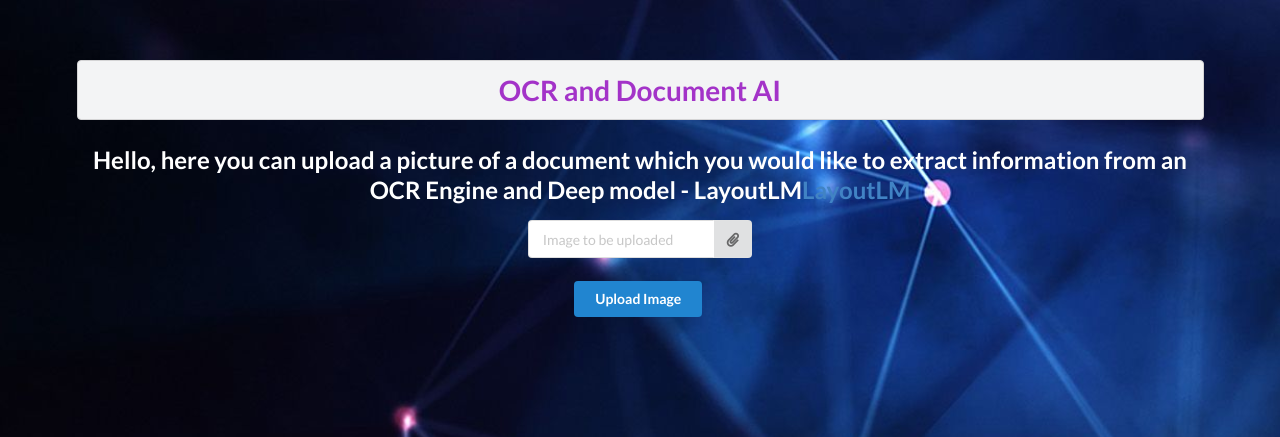
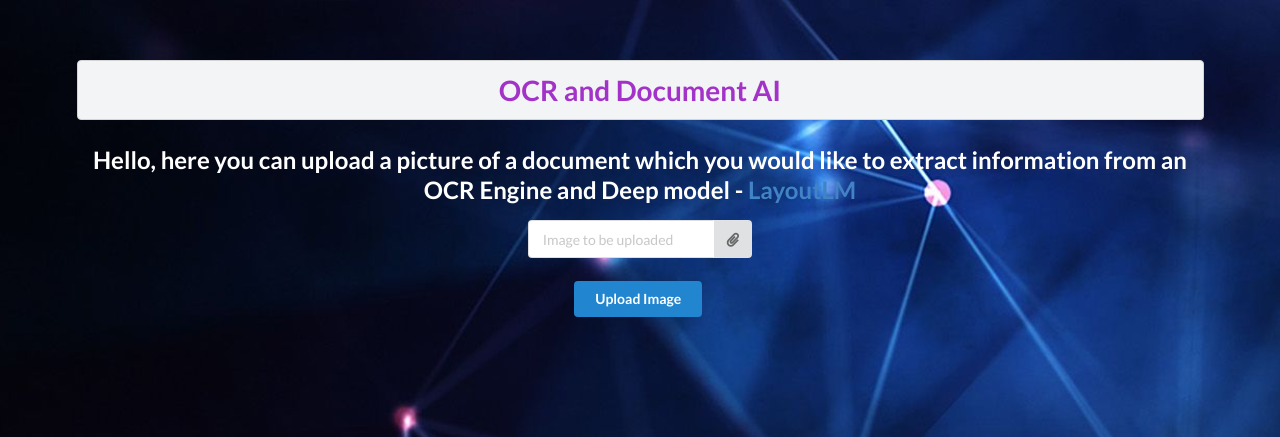
Before and after one commit to b-yogesh/OCR-FastAPI, a Python web app: template ocr-app/templates/index.html in a window 1280 px wide. Shown: the top 437 px of the page. Run offline with Jinja, Linux system fonts and the light colour scheme; the template is opened without the code that fills it, so the values that code supplies are empty; some libraries are stand-ins or nearby versions.

Commit message:
again a small typo fix

```diff
--- a/ocr-app/templates/index.html
+++ b/ocr-app/templates/index.html
@@ -4,7 +4,7 @@
 
 <script src='static/js/upload.js' type="text/javascript"></script>
 
-<h2 style="color: white">Hello, here you can upload a picture of a document which you would like to extract information from an OCR Engine and Deep model - LayoutLM<a herf='https://arxiv.org/abs/1912.13318'>LayoutLM</a> </h2>
+<h2 style="color: white">Hello, here you can upload a picture of a document which you would like to extract information from an OCR Engine and Deep model - <a herf='https://arxiv.org/abs/1912.13318'>LayoutLM</a> </h2>
 
 <div class="ui action input">
     <input type="text" placeholder="Image to be uploaded" readonly>
```
Also changed, not shown: 3 other files.
